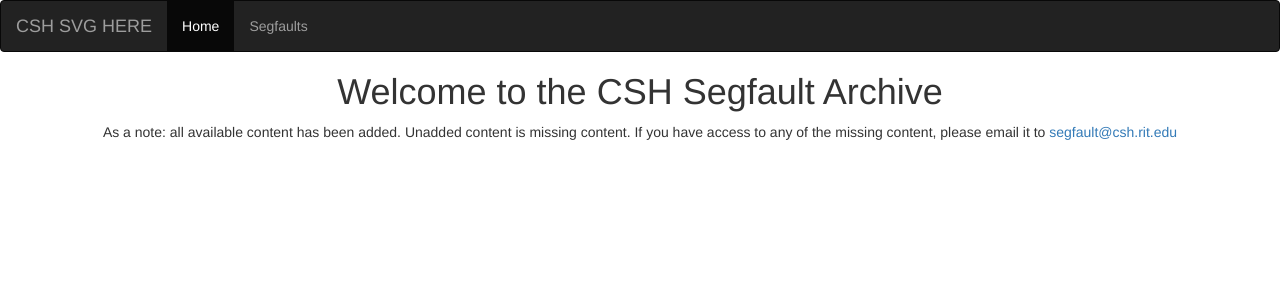
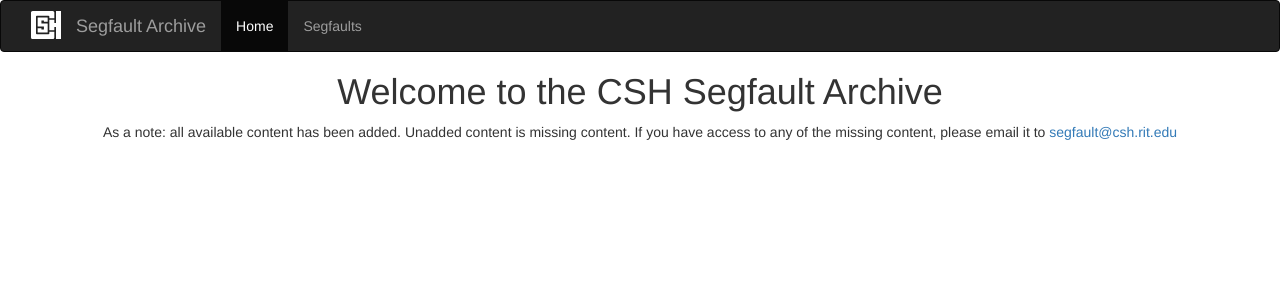
Before and after one commit to rbuzzell/segfaultViewerHTTP, a PHP site: page / in a window 1280 px wide. Shown: the top 300 px of the page. Run offline with PHP 8.4, Linux system fonts and the light colour scheme.

Commit message:
Added SVG. Standardized navbar

```diff
--- a/index.php
+++ b/index.php
@@ -29,7 +29,8 @@
                 <span class="icon-bar"></span>
                 <span class="icon-bar"></span>
             </button>
-            <a class="navbar-brand" href="#">CSH SVG HERE</a>
+            <a class="navbar-brand" href="#" style="padding-left: 30px; padding-top: 10px;"><img src="img/csh_logo_white.svg"></a>
+            <a class="navbar-brand" href="#">Segfault Archive</a>
         </div>
 
         <!-- Collect the nav links, forms, and other content for toggling -->
--- a/segfaults.php
+++ b/segfaults.php
@@ -18,7 +18,7 @@
     </head>
     <body>
         <nav class="navbar navbar-inverse">
-            <div class="row body">
+            <div class="container-fluid">
                 <!-- Brand and toggle get grouped for better mobile display -->
                 <div class="navbar-header">
                     <button type="button" class="navbar-toggle collapsed" data-toggle="collapse" data-target="#bs-example-navbar-collapse-1" aria-expanded="false">
@@ -27,7 +27,8 @@
                         <span class="icon-bar"></span>
                         <span class="icon-bar"></span>
                     </button>
-                    <a class="navbar-brand" href="#">CSH SVG HERE</a>
+                    <a class="navbar-brand" href="#" style="padding-left: 30px; padding-top: 10px;"><img src="img/csh_logo_white.svg"></a>
+                    <a class="navbar-brand" href="#">Segfault Archive</a>
                 </div>
 
                 <!-- Collect the nav links, forms, and other content for toggling -->
```
